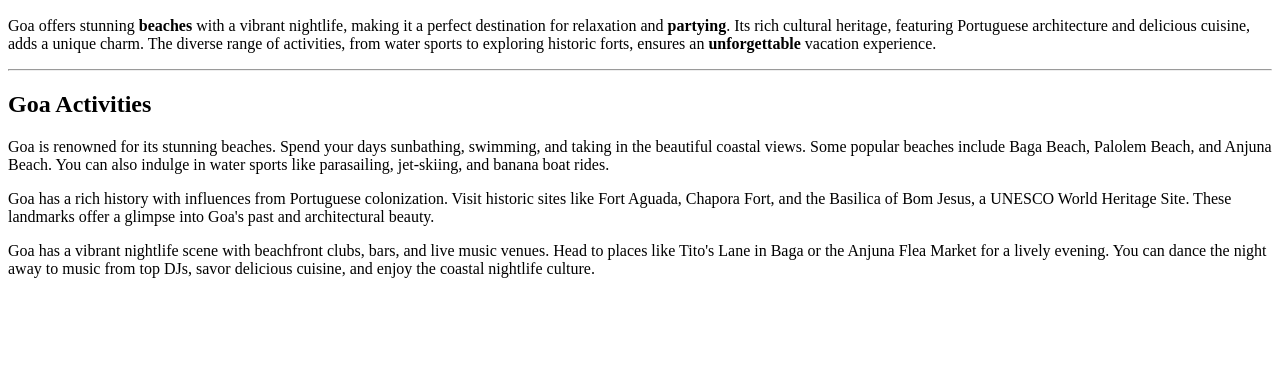
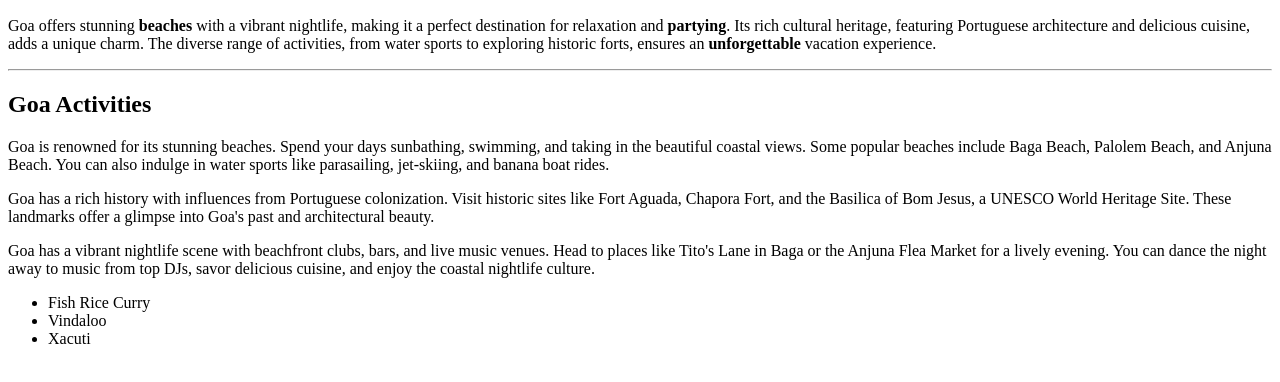
Before and after one commit to 44-563-WebApps-F23/44563-webapps-f23-assignment3-varunrachakatla, a plain HTML site: page index.html in a window 1280 px wide. Shown: the part 110-492 px from the top of the page. Drawn offline with Linux system fonts and the light colour scheme.

Commit message:
third commit

```diff
--- a/index.html
+++ b/index.html
@@ -12,5 +12,10 @@
         <P>Goa is renowned for its stunning beaches. Spend your days sunbathing, swimming, and taking in the beautiful coastal views. Some popular beaches include Baga Beach, Palolem Beach, and Anjuna Beach. You can also indulge in water sports like parasailing, jet-skiing, and banana boat rides.</P>
         <p>Goa has a rich history with influences from Portuguese colonization. Visit historic sites like Fort Aguada, Chapora Fort, and the Basilica of Bom Jesus, a UNESCO World Heritage Site. These landmarks offer a glimpse into Goa's past and architectural beauty.</p>
         <p>Goa has a vibrant nightlife scene with beachfront clubs, bars, and live music venues. Head to places like Tito's Lane in Baga or the Anjuna Flea Market for a lively evening. You can dance the night away to music from top DJs, savor delicious cuisine, and enjoy the coastal nightlife culture.</p>
+        <ul>
+            <li>Fish Rice Curry</li>
+            <li>Vindaloo</li>
+            <li>Xacuti</li>
+        </ul>
     </body>
 </html>
```
